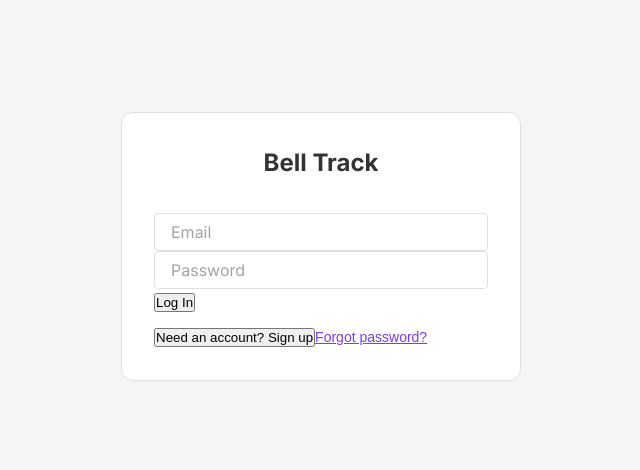
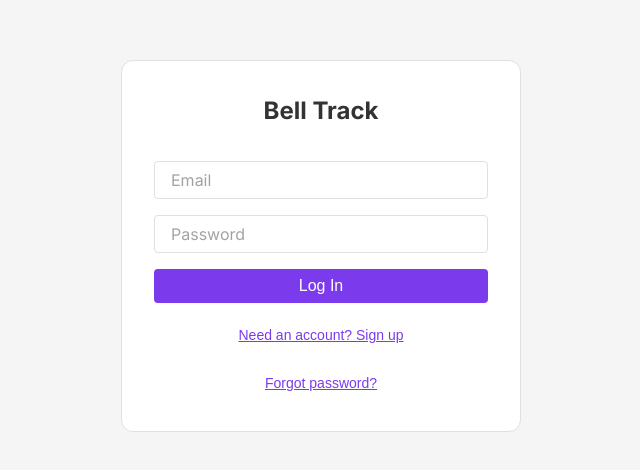
Before and after one commit to lexinamer/kettlebell-tracker, a Vue app: page /login in a window 1280 px wide. Shown: the part 154-624 px from the top of the page, without its empty margins (319-959 px from the left). Built offline with nearby package versions, Linux system fonts and the light colour scheme; no server answers.

Commit message:
Firebase Deployed V1.0

```diff
--- a/src/views/LoginView.vue
+++ b/src/views/LoginView.vue
@@ -137,3 +137,99 @@ const handlePasswordReset = async () => {
   }
 }
 </script>
+
+<style scoped>
+.login-container {
+  min-height: 100vh;
+  display: flex;
+  align-items: center;
+  justify-content: center;
+  background: var(--color-background);
+  padding: var(--spacing-md);
+}
+
+.login-card {
+  background: var(--color-surface);
+  border: 1px solid var(--color-border);
+  border-radius: var(--radius-lg);
+  padding: var(--spacing-xl);
+  width: 100%;
+  max-width: 400px;
+}
+
+.login-card h1 {
+  margin: 0 0 var(--spacing-xl);
+  text-align: center;
+  font-size: var(--font-size-xl);
+}
+
+.login-card form {
+  display: flex;
+  flex-direction: column;
+}
+
+.login-card input {
+  width: 100%;
+  padding: var(--spacing-sm) var(--spacing-md);
+  margin-bottom: var(--spacing-md);
+  border: 1px solid var(--color-border);
+  border-radius: var(--radius-sm);
+  font-size: var(--font-size-base);
+  font-family: inherit;
+}
+
+.login-card button[type="submit"] {
+  width: 100%;
+  padding: var(--spacing-sm) var(--spacing-md);
+  background: var(--color-primary);
+  color: white;
+  border: none;
+  border-radius: var(--radius-sm);
+  font-size: var(--font-size-base);
+  font-weight: 500;
+  cursor: pointer;
+  margin-bottom: var(--spacing-md);
+}
+
+.login-card button[type="submit"]:hover {
+  opacity: 0.9;
+}
+
+.toggle {
+  width: 100%;
+  padding: var(--spacing-sm);
+  background: none;
+  border: none;
+  color: var(--color-primary);
+  cursor: pointer;
+  font-size: var(--font-size-sm);
+  text-decoration: underline;
+}
+
+.toggle:hover {
+  opacity: 0.8;
+}
+
+.forgot-password {
+  width: 100%;
+  background: none;
+  border: none;
+  color: var(--color-primary);
+  cursor: pointer;
+  font-size: var(--font-size-sm);
+  margin-top: var(--spacing-md);
+  text-decoration: underline;
+  padding: var(--spacing-sm);
+}
+
+.forgot-password:hover {
+  opacity: 0.8;
+}
+
+.error {
+  color: var(--color-error);
+  font-size: var(--font-size-sm);
+  margin-top: var(--spacing-sm);
+  text-align: center;
+}
+</style>
```
Also changed, not shown: firebase.json (added), 1 other file (tests, documents, lock files or other folders).
